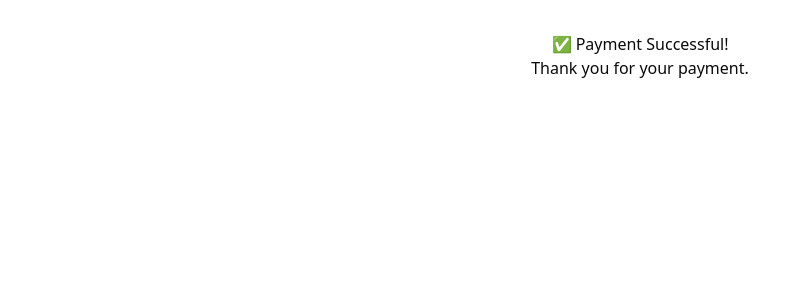
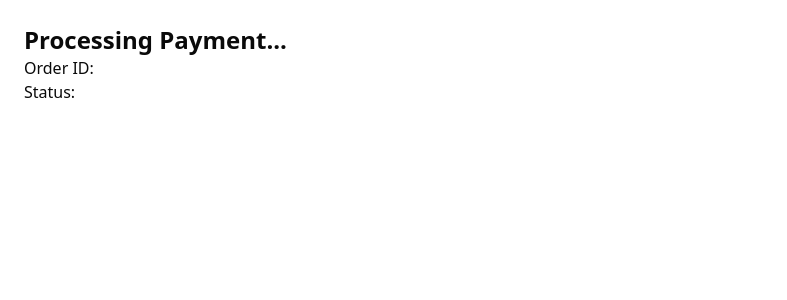
Before and after one commit to Abhishekjohn1507/cashfree-test-payment, a Next.js app: page /payment in a window 1280 px wide. Shown: the top 300 px of the page, without its empty margins (0-787 px from the left). Built offline with nearby package versions, Linux system fonts and the light colour scheme.

Commit message:
first commit

```diff
--- a/app/payment/page.jsx
+++ b/app/payment/page.jsx
@@ -1,21 +1,36 @@
 'use client';
 
-import { useSearchParams } from 'next/navigation';
-import React from 'react';
+import { useSearchParams, useRouter } from 'next/navigation';
+import { useEffect } from 'react';
 
-function PaymentSuccessPage() {
+export default function PaymentPage() {
   const searchParams = useSearchParams();
-  const uid = searchParams.get('uid');
+  const router = useRouter();
+
+  const orderId = searchParams.get('order_id');
+  const paymentStatus = searchParams.get('payment_status');
+  const userId = searchParams.get('uid');
   const credits = searchParams.get('credits');
 
+  useEffect(() => {
+    if (paymentStatus === 'CANCELLED') {
+      // Redirect back to billing page or show a message
+      alert('Payment was cancelled. You were not charged.');
+      router.push('/billing');
+    } else if (paymentStatus === 'SUCCESS') {
+      // Handle success - maybe credit the user here
+      alert('Payment successful! Credits will be added.');
+    } else if (paymentStatus === 'FAILED') {
+      alert('Payment failed. Please try again.');
+      router.push('/billing');
+    }
+  }, [paymentStatus]);
+
   return (
-    <div style={{ padding: '2rem', textAlign: 'center' }}>
-      <h1>✅ Payment Successful!</h1>
-      <p>Thank you for your payment.</p>
-      {uid && <p>User ID: {uid}</p>}
-      {credits && <p>Credits Purchased: {credits}</p>}
+    <div className="p-6">
+      <h1 className="text-2xl font-bold">Processing Payment...</h1>
+      <p>Order ID: {orderId}</p>
+      <p>Status: {paymentStatus}</p>
     </div>
   );
 }
-
-export default PaymentSuccessPage;
```
